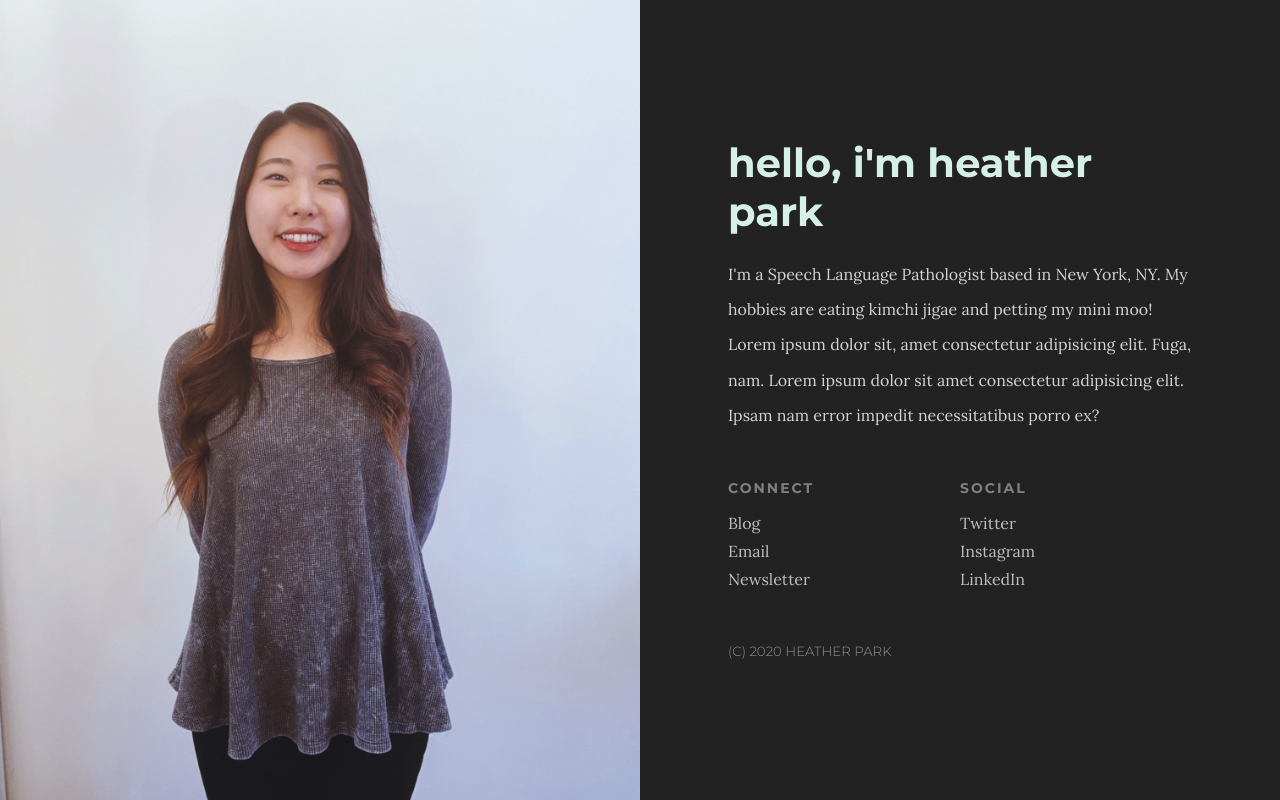
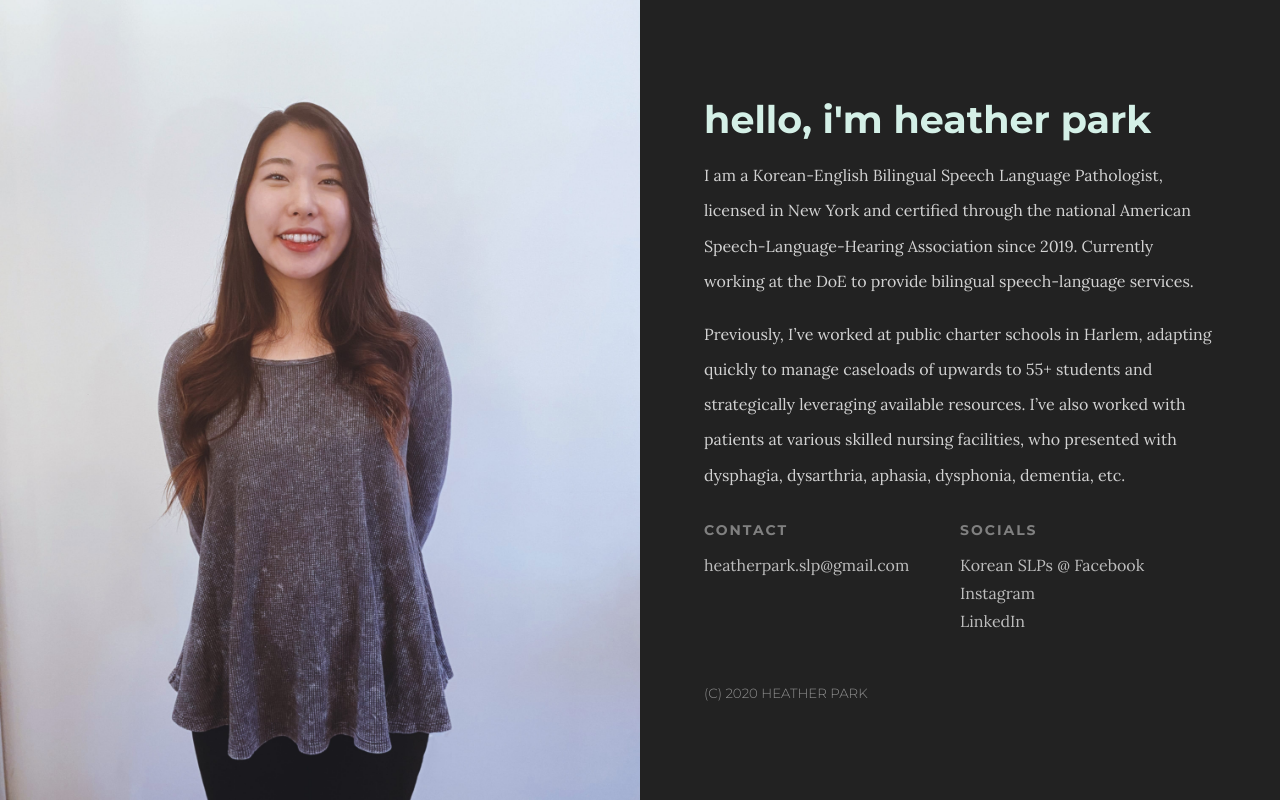
Before and after one commit to aflashyrhetoric/hps, a Next.js app: page / in a window 1280 px wide. Built offline with nearby package versions, Linux system fonts and the light colour scheme.

Commit message:
Added some dependencies

```diff
--- a/package.json
+++ b/package.json
@@ -15,6 +15,7 @@
     "moment": "^2.29.1",
     "next": "10.0.3",
     "react": "17.0.1",
+    "react-copy-to-clipboard": "^5.0.2",
     "react-dom": "17.0.1",
     "react-spinners": "^0.9.0",
     "sass": "^1.30.0",
@@ -23,6 +24,7 @@
   "devDependencies": {
     "@types/react": "^17.0.0",
     "@vercel/node": "^1.8.5",
+    "clipboard": "^2.0.6",
     "got": "^11.8.0",
     "jsdom": "^16.4.0",
     "typescript": "^4.1.2"
--- a/pages/index.tsx
+++ b/pages/index.tsx
@@ -2,7 +2,19 @@ import React, { useState, useEffect } from "react"
 import Head from "next/head"
 import styles from "../styles/Home.module.scss"
 
+import { CopyToClipboard } from "react-copy-to-clipboard"
+
 export default function Home() {
+  const [copied, setCopied] = useState(false)
+
+  useEffect(() => {
+    if (copied) {
+      setTimeout(() => {
+        setCopied(false)
+      }, 1000)
+    }
+  }, [copied])
+
   return (
     <>
       <Head>
@@ -23,43 +35,100 @@ export default function Home() {
         />
       </Head>
 
-      <main className={styles.main}>
+      <main className={`${styles.main} main`}>
         <div className={styles.left}>
           <div className={styles.color}>
-            <p className="animate__animated animate__fadeInLeft">speech language pathologist </p>
+            <p className="animate__animated animate__fadeInLeft">
+              speech language pathologist{" "}
+            </p>
           </div>
           {/* <div className={styles.portrait}></div> */}
         </div>
         <div className={styles.right}>
-          <div className={styles.rightInner}>
+          <div
+            className={`${styles.rightInner} animate__animated animate__fadeIn`}
+          >
             <h1 style={{ marginBottom: "5px", marginTop: "-3px" }}>
               hello, i'm heather park
             </h1>
-
             <p>
-              I'm a Speech Language Pathologist based in New York, NY. My
-              hobbies are eating kimchi jigae and petting my mini moo! Lorem
-              ipsum dolor sit, amet consectetur adipisicing elit. Fuga, nam.
-              Lorem ipsum dolor sit amet consectetur adipisicing elit. Ipsam nam
-              error impedit necessitatibus porro ex?
+              I am a Korean-English Bilingual Speech Language Pathologist,
+              licensed in New York and certified through the national American
+              Speech-Language-Hearing Association since 2019. Currently working
+              at the DoE to provide bilingual speech-language services.
+            </p>
+            {/* <p>
+              I provide bilingual speech-language services with the
+              NYC Department of Education. My passion lies in helping my
+              students to realize their potential. I am learning every day, in
+              ways I can fine tune my clinical skills, Korean speaking
+              abilities, and more.
+            </p> */}
+            <p>
+              Previously, I’ve worked at public charter schools in Harlem,
+              adapting quickly to manage caseloads of upwards to 55+ students
+              and strategically leveraging available resources. I’ve also worked
+              with patients at various skilled nursing facilities, who presented
+              with dysphagia, dysarthria, aphasia, dysphonia, dementia, etc.
             </p>
 
-            <div style={{ marginBottom: "30px" }} />
+            {/* <p>I run an online Facebook group </p> */}
+            <div style={{ marginBottom: "20px" }} />
             <div className={styles.tryptech}>
               <div>
-                <span>CONNECT</span>
+                <span>CONTACT</span>
                 <ul>
-                  <li>Blog</li>
-                  <li>Email</li>
-                  <li>Newsletter</li>
+                  {/* <li>Blog</li> */}
+                  <li>
+                    <CopyToClipboard
+                      text="heatherpark.slp@gmail.com"
+                      onCopy={() => setCopied(true)}
+                    >
+                      <span>heatherpark.slp@gmail.com</span>
+                    </CopyToClipboard>
+
+                    {copied && (
+                      <span
+                        className={`animate__animated animate__fadeOut ${styles.copied}`}
+                      >
+                        Copied!
+                      </span>
+                    )}
+                  </li>
+                  {/* <li>Newsletter</li> */}
                 </ul>
               </div>
               <div>
-                <span>SOCIAL</span>
+                <span>SOCIALS</span>
                 <ul>
-                  <li>Twitter</li>
-                  <li>Instagram</li>
-                  <li>LinkedIn</li>
+                  {/* <li>Twitter</li> */}
+                  <li>
+                    <a
+                      rel="noopener noreferrer"
+                      target="_blank"
+                      href="https://www.facebook.com/groups/koreanslps"
+                    >
+                      Korean SLPs @ Facebook
+                    </a>
+                  </li>
+                  <li>
+                    <a
+                      rel="noopener noreferrer"
+                      target="_blank"
+                      href="https://www.instagram.com/thekoreanslp/"
+                    >
+                      Instagram
+                    </a>
+                  </li>
+                  <li>
+                    <a
+                      rel="noopener noreferrer"
+                      target="_blank"
+                      href="https://www.linkedin.com/in/heather-park-0696ab136/"
+                    >
+                      LinkedIn
+                    </a>
+                  </li>
                 </ul>
               </div>
               {/* <div>
--- a/styles/Home.module.scss
+++ b/styles/Home.module.scss
@@ -15,17 +15,13 @@ $_purple-alt-2: #ede1fc;
 @mixin section {
   width: 100%;
   min-height: 50vh;
-
-  @include bp(md) {
-    width: 50%;
-    height: 100vh;
-  }
 }
 
 .main {
   display: flex;
   flex-direction: column;
   width: 100%;
+  height: 100vh;
 
   @include bp(md) {
     flex-direction: row;
@@ -34,6 +30,17 @@ $_purple-alt-2: #ede1fc;
   .left,
   .right {
     @include section;
+  }
+
+  .left {
+    @include bp(md) {
+      width: 50%;
+    }
+  }
+  .right {
+    @include bp(md) {
+      width: 50%;
+    }
   }
 
   // .portrait {
@@ -94,8 +101,7 @@ $_purple-alt-2: #ede1fc;
     padding: 2rem;
 
     @include bp(md) {
-      height: 100vh;
-      padding: 5.5rem;
+      padding: 4rem;
       align-items: center;
     }
   }
@@ -106,23 +112,35 @@ $_purple-alt-2: #ede1fc;
     align-items: flex-start;
     justify-content: space-around;
 
+    h2,
+    span,
+    p {
+      color: white;
+      opacity: 0.8;
+    }
+
     span {
-      color: white;
       opacity: 1;
     }
 
     h1 {
       font-family: "Montserrat", sans-serif;
-      font-size: 40px;
+      font-size: 38px;
       font-weight: bold;
       color: $_white-ice;
     }
 
+    h2 {
+      opacity: 0.4;
+      text-transform: uppercase;
+      font-family: "Montserrat", sans-serif;
+    }
+
     p {
       font-family: "Lora", sans-serif;
-      color: white;
-      opacity: 0.8;
       line-height: 2.2;
+      margin-bottom: 8px;
+      margin-top: 10px;
     }
 
     // blockquote {
@@ -167,7 +185,7 @@ $_purple-alt-2: #ede1fc;
       //   width: 33%;
       // }
 
-      span {
+      > span {
         margin-bottom: 0;
         text-transform: uppercase;
         font-weight: bold;
@@ -188,6 +206,7 @@ $_purple-alt-2: #ede1fc;
         transition: transform 300ms ease, opacity 300ms ease;
         transform: translate(0, 0);
         opacity: 0.7;
+        user-select: none;
 
         &:hover {
           transform: translate(-2px, 2px) rotateZ(0.5deg);
@@ -195,7 +214,23 @@ $_purple-alt-2: #ede1fc;
           opacity: 1;
           color: $_white-ice;
         }
+
+        a {
+          &:active {
+            color: $_purple;
+          }
+        }
       }
     }
   }
 }
+
+.copied {
+  height: 30px;
+  width: 100px;
+  background:$_white-ice;
+  color: rgb(22, 22, 22) !important;
+  padding: 2px;
+  border-radius: 3px;
+  margin-left: 3px;
+}
```
Also changed, not shown: 1 other file (tests, documents, lock files or other folders).
